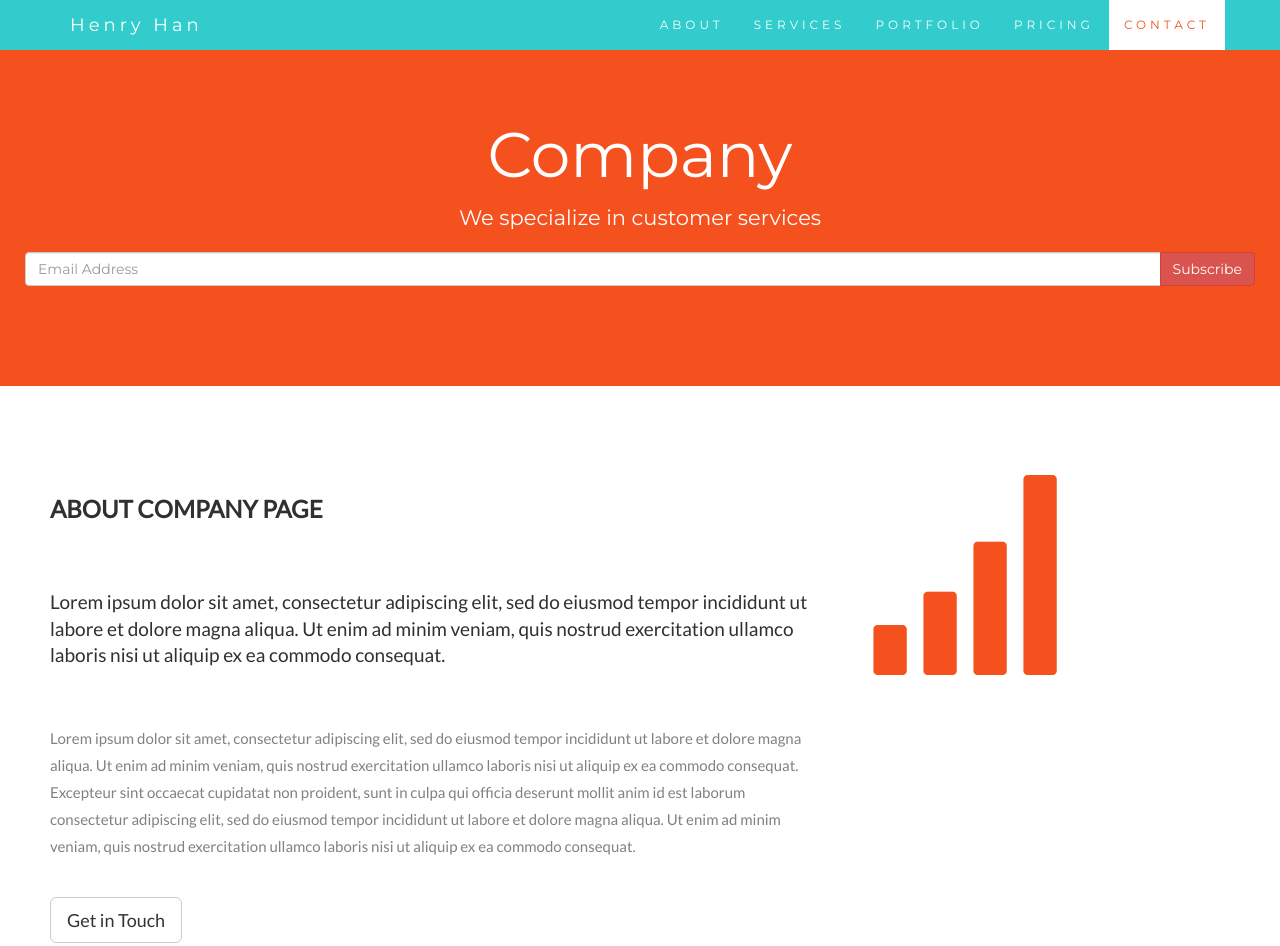
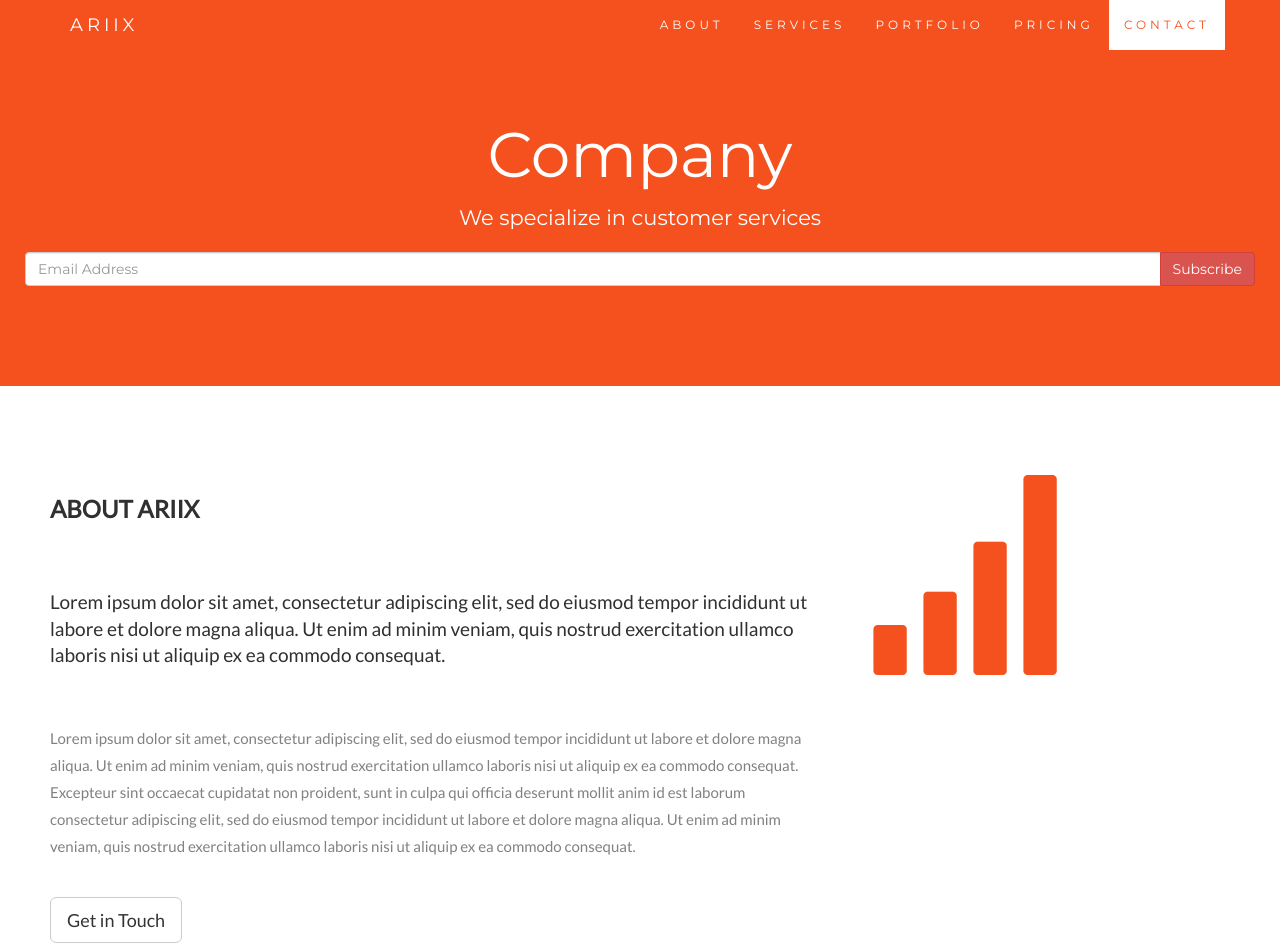
Before and after one commit to GitHanb/company, a plain HTML site: page index.html in a window 1280 px wide. Shown: the top 946 px of the page. Drawn offline with nearby package versions, Linux system fonts and the light colour scheme.

Commit message:
Update index.html

```diff
--- a/index.html
+++ b/index.html
@@ -120,7 +120,7 @@
   }
   .navbar {
     margin-bottom: 0;
-    background-color: #33cccc;
+    background-color: #f4511e;
     z-index: 9999;
     border: 0;
     font-size: 12px !important;
@@ -200,7 +200,7 @@
         <span class="icon-bar"></span>
         <span class="icon-bar"></span>
       </button>
-      <a class="navbar-brand" href="#myPage">Henry Han</a>
+      <a class="navbar-brand" href="#myPage">ARIIX</a>
     </div>
     <div class="collapse navbar-collapse" id="myNavbar">
       <ul class="nav navbar-nav navbar-right">
@@ -231,7 +231,7 @@
 <div id="about" class="container-fluid">
   <div class="row">
     <div class="col-sm-8">
-      <h2>About Company Page</h2><br>
+      <h2>About ARIIX</h2><br>
       <h4>Lorem ipsum dolor sit amet, consectetur adipiscing elit, sed do eiusmod tempor incididunt ut labore et dolore magna aliqua. Ut enim ad minim veniam, quis nostrud exercitation ullamco laboris nisi ut aliquip ex ea commodo consequat.</h4><br>
       <p>Lorem ipsum dolor sit amet, consectetur adipiscing elit, sed do eiusmod tempor incididunt ut labore et dolore magna aliqua. Ut enim ad minim veniam, quis nostrud exercitation ullamco laboris nisi ut aliquip ex ea commodo consequat. Excepteur sint occaecat cupidatat non proident, sunt in culpa qui officia deserunt mollit anim id est laborum consectetur adipiscing elit, sed do eiusmod tempor incididunt ut labore et dolore magna aliqua. Ut enim ad minim veniam, quis nostrud exercitation ullamco laboris nisi ut aliquip ex ea commodo consequat.</p>
       <br><button class="btn btn-default btn-lg">Get in Touch</button>
@@ -464,7 +464,7 @@
   <a href="#myPage" title="To Top">
     <span class="glyphicon glyphicon-chevron-up"></span>
   </a>
-  <p>Bootstrap Theme Made By <a href="https://www.w3schools.com" title="Visit w3schools">www.w3schools.com</a></p>
+  <p>Modified by Henry Han</p>
 </footer>
 
 <script>
```
